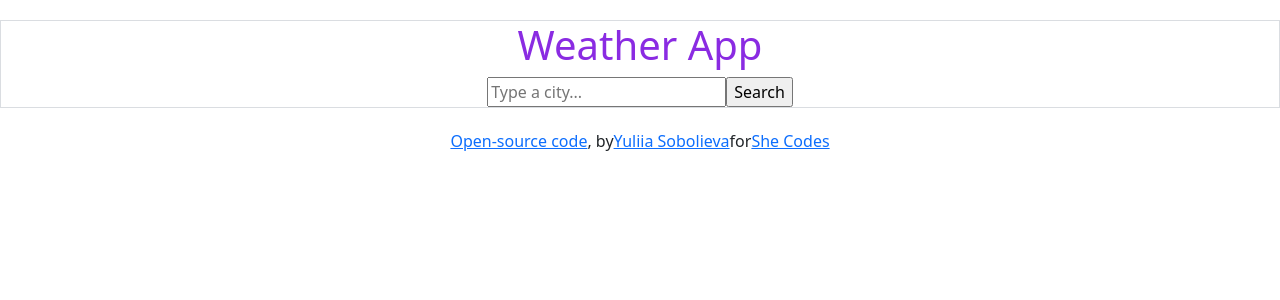
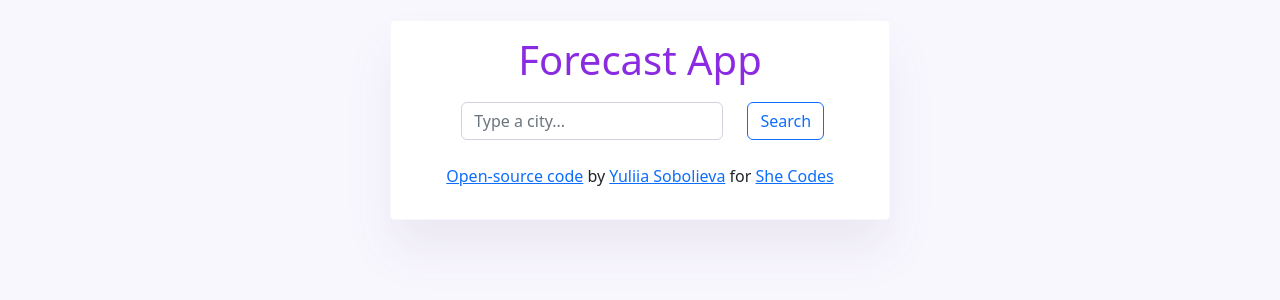
Before and after one commit to YuliiaSobolieva/weather-react-app, a React (Create React App) app: page / in a window 1280 px wide. Shown: the top 300 px of the page. Built offline with nearby package versions, Linux system fonts and the light colour scheme.

Commit message:
some css added, unit conversion added

```diff
--- a/src/App.css
+++ b/src/App.css
@@ -1,9 +1,14 @@
 .Body {
-  display: block;
-  justify-content: center;
-  border: 1px solid #dadde1;
-  padding: auto;
-  margin-top: 20px;
+  /* display: block; */
+  max-width: 500px;
+  /* justify-content: center;
+   */
+  border: 1px solid #f9f7fe;
+  box-shadow: 0 30px 50px rgba(65, 50, 100, 0.08);
+  border-radius: 4px;
+  padding: 15px;
+  margin: 20px auto;
+  background-color: white;
 }
 
 .App {
@@ -14,11 +19,48 @@
 }
 
 .Forecast {
-  margin-top: 13px;
+  width: 100%;
+  margin-top: 24px;
+  padding: 8px;
+  background: rgb(249, 247, 254, 0.5);
+  border: 1px solid #ced4da;
+  border-radius: 5px;
+}
+
+.ForecastDetails {
+  width: 100%;
+  display: flex;
+  flex-direction: row;
+  justify-content: space-between;
+}
+
+.unitsConv {
+  min-width: max-content;
 }
 
 .temperature {
+  /* width: 50%; */
   font-size: 63px;
+}
+
+.unit {
+  /* display: inline; */
+  /* width: 50%; */
+  vertical-align: top;
+  font-size: 18px;
+}
+
+.ForecastDetailsDescription ul {
+  padding-left: 0;
+  padding-right: 10px;
+  padding-top: 22px;
+}
+
+body {
+  /* margin: auto; */
+  display: block;
+  justify-content: center;
+  background: #f9f7fe !important;
 }
 
 h1,
@@ -27,7 +69,17 @@ h2 {
 }
 
 h2 {
-  text-align: center;
+  margin-top: 20px !important;
+  font-size: 3rem;
+  width: 100%;
+
+  /* text-align: center; */
+}
+
+h2,
+h3 {
+  margin-left: 15px;
+  text-transform: capitalize;
 }
 
 li {
@@ -40,6 +92,10 @@ footer {
   justify-content: center;
 }
 
+header {
+  padding-bottom: 10px;
+}
+
 footer {
-  margin-top: 21px;
+  margin-top: 24px;
 }
--- a/src/App.js
+++ b/src/App.js
@@ -1,6 +1,7 @@
 import React, { useState } from "react";
 import axios from "axios";
 import "./App.css";
+import Units from "./Units";
 
 function App() {
   const [city, setCity] = useState("");
@@ -28,30 +29,53 @@ function App() {
     setCity(event.target.value);
   }
 
+  let City = city.toLowerCase();
   return (
     <div className="App">
       <form onSubmit={searchingCity}>
-        <input type="search" placeholder="Type a city..." onChange={newCity} />
-        <input type="submit" value="Search" />
+        <div className="row">
+          <div className="col-9">
+            <input
+              class="form-control"
+              type="search"
+              placeholder="Type a city..."
+              onChange={newCity}
+            />
+          </div>
+          <div className="col-3">
+            <input
+              type="submit"
+              class="btn btn-outline-primary"
+              value="Search"
+            />
+          </div>
+        </div>
       </form>
+
       {forecast ? (
         <div className="Forecast">
-          <h2>{city}</h2>
-          <div className="row">
-            <div className="col-6">
+
+          <h2>{City}</h2>
+          <h3>{forecast.description}</h3>
+          <div className="ForecastDetails">
+            <div className="ForecastDetailsIcon">
               <img
                 src={`https://openweathermap.org/img/wn/${forecast.icon}@2x.png`}
                 alt={forecast.description}
               />
             </div>
-            <div className="col-6 temperature">{forecast.temperature}°C</div>
+
+            <div className="ForecastDetailsTemperature">
+              <Units celsius={forecast.temperature} />
+            </div>
+
+            <div className="ForecastDetailsDescription">
+              <ul>
+                <li>Humidity: {forecast.humidity}</li>
+                <li>Wind: {forecast.wind}</li>
+              </ul>
+            </div>
           </div>
-
-          <ul>
-            <li>Description: {forecast.description}</li>
-            <li>Humidity: {forecast.humidity}</li>
-            <li>Wind: {forecast.wind}</li>
-          </ul>
         </div>
       ) : null}
     </div>
--- /dev/null
+++ b/src/Units.js
@@ -0,0 +1,46 @@
+import React from "react";
+import { useState } from "react";
+import "./App.css";
+
+export default function Units(props){
+  const [unit, setUnit] = useState("celsius");
+  function showFahrenheit(event) {
+    event.preventDefault();
+    setUnit("fahrenheit");
+  }
+
+  function showCelsius(event) {
+    event.preventDefault();
+    setUnit("celsius");
+  }
+
+  function fahrenheit() {
+    return (props.celsius * 9) / 5 + 32;
+  }
+
+  if (unit === "celsius") {
+    return (
+      <div className="unitsConv">
+        <span className="temperature">{Math.round(props.celsius)}</span>
+        <span className="unit">
+          °C |{" "}
+          <a href="/" onClick={showFahrenheit}>
+            °F
+          </a>
+        </span>
+      </div>
+    );
+  } else {
+    return (
+      <div className="unitsConv">
+        <span className="temperature">{Math.round(fahrenheit())}</span>
+        <span className="unit">
+          <a href="/" onClick={showCelsius}>
+            °C
+          </a>{" "}
+          | °F
+        </span>
+      </div>
+    );
+  }
+}
--- a/src/index.js
+++ b/src/index.js
@@ -10,21 +10,21 @@ root.render(
   <React.StrictMode>
     <div className="Body">
       <header>
-        <h1>Weather App</h1>
+        <h1>Forecast App</h1>
       </header>
 
       <App />
-    </div>
 
       <footer>
+        <p>
           <a
             href="https://github.com/YuliiaSobolieva/weather-react-app"
             target="_blank"
             rel="noreferrer"
           >
             Open-source code
-      </a>
-      , by{" "}
+          </a>{" "}
+          by{" "}
           <a
             href="https://github.com/YuliiaSobolieva"
             target="_blank"
@@ -36,7 +36,9 @@ root.render(
           <a href="https://www.shecodes.io/" target="_blank" rel="noreferrer">
             She Codes
           </a>
+        </p>
       </footer>
+    </div>
   </React.StrictMode>
 );
 
```
Lines whose indentation alone changed are shown as unchanged.
